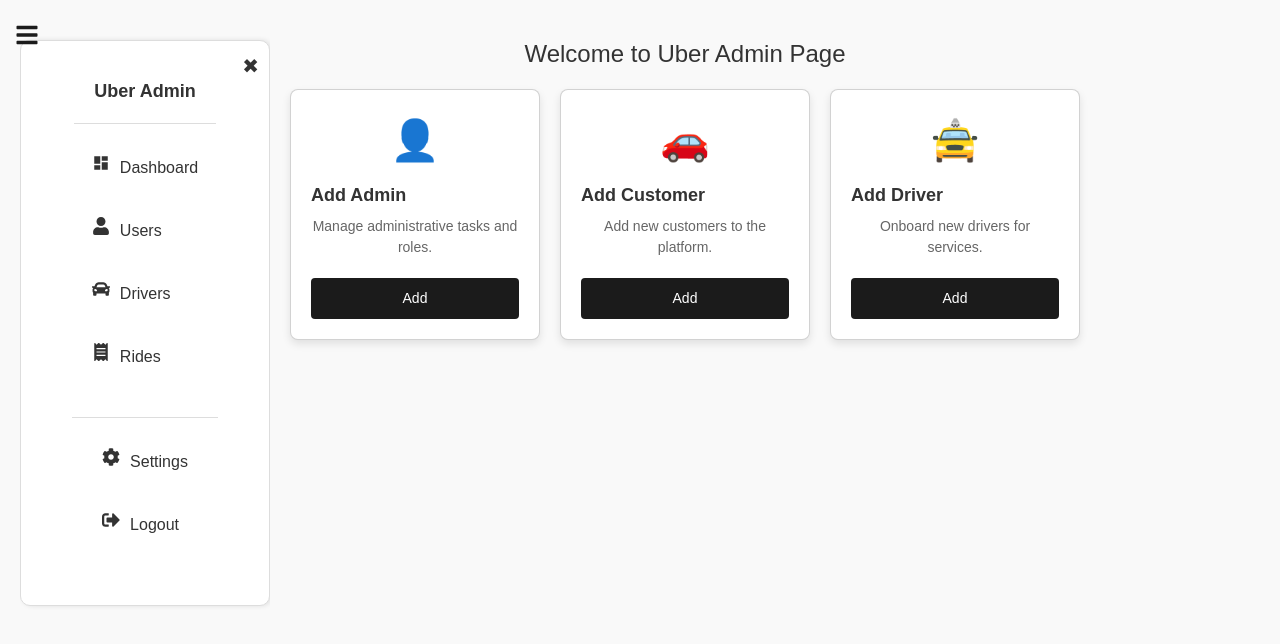
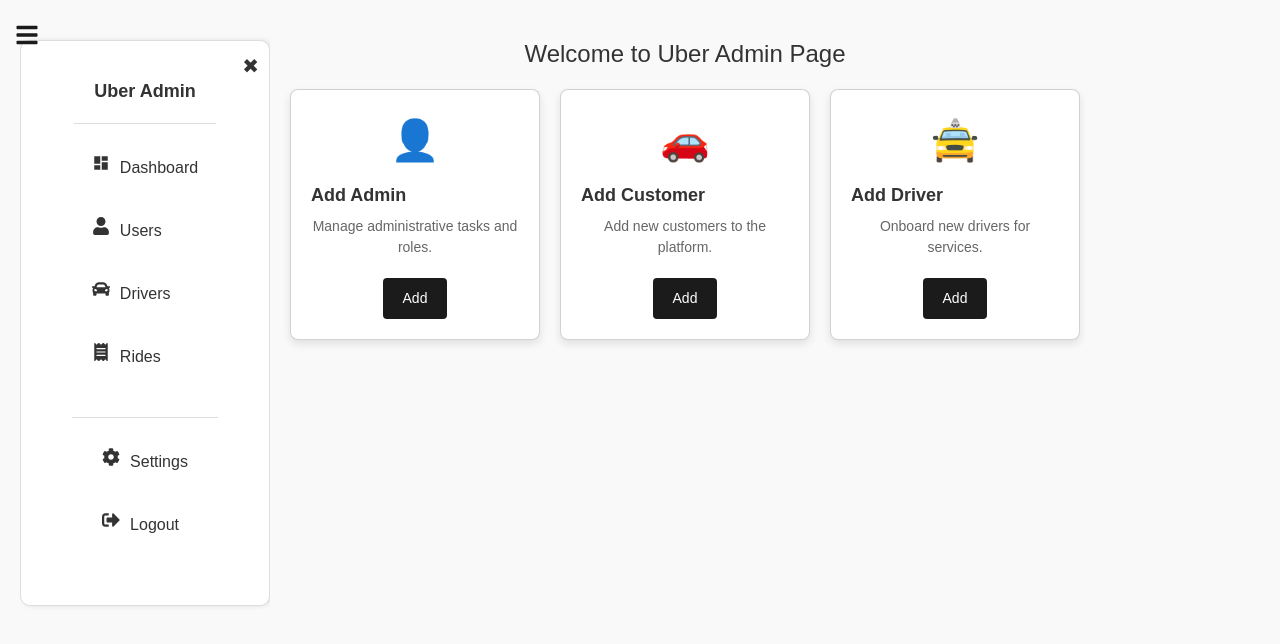
Before and after one commit to kanchNaik/UberSimulation, a React (Create React App) app in the folder Frontend/uberapp/: page /admin/home in a window 1280 px wide. Shown: the top 644 px of the page. Built offline with nearby package versions, Linux system fonts and the light colour scheme.

Commit message:
add feature in admin.

```diff
--- a/Frontend/uberapp/src/App.js
+++ b/Frontend/uberapp/src/App.js
@@ -21,6 +21,9 @@ import Billing from "./components/Rider/Billing/Billing";
 import Users from "./components/AdminDashboard/Users";
 import Drivers from "./components/AdminDashboard/Drivers";
 import Rides from "./components/AdminDashboard/Rides";
+import AddCustomer from "./components/Auth/AdminAuth/AddCustomer";
+import AddDriver from "./components/Auth/AdminAuth/AddDriver";
+import AddAdmin from "./components/Auth/AdminAuth/AddAdmin";
 window.store = store;
 
 function App() {
@@ -47,6 +50,9 @@ function App() {
           <Route path="/admin/usersinfo" element={<Users />} />
           <Route path="/admin/driversinfo" element={<Drivers />} />
           <Route path="/admin/ridesinfo" element={<Rides />} />
+          <Route path="/admin/add-driver" element={<AddDriver />} />
+          <Route path="/admin/add-customer" element={<AddCustomer />} />
+          <Route path="/admin/add-admin" element={<AddAdmin />} />
 
           <Route path="/driver/signup" element={<DriverSignup />} />
           <Route path="/customer/payments" element={<PaymentList />} />
--- a/Frontend/uberapp/src/components/AdminDashboard/Home.js
+++ b/Frontend/uberapp/src/components/AdminDashboard/Home.js
@@ -1,6 +1,7 @@
 import React from 'react';
+import { Link } from 'react-router-dom'; // Import Link from React Router
 import './Home.css';
-
+import AddAdmin from '../Auth/AdminAuth/AddAdmin';
 const HomePage = () => {
   return (
     <div className="homepage-container">
@@ -10,29 +11,34 @@ const HomePage = () => {
           title="Add Admin"
           description="Manage administrative tasks and roles."
           icon="👤"
+          link="/admin/add-admin" // Link to Add Admin page
         />
         <Card
           title="Add Customer"
           description="Add new customers to the platform."
           icon="🚗"
+          link="/admin/add-customer" // Link to Add Customer page
         />
         <Card
           title="Add Driver"
           description="Onboard new drivers for services."
           icon="🚖"
+          link="/admin/add-driver" // Link to Add Driver page
         />
       </div>
     </div>
   );
 };
 
-const Card = ({ title, description, icon }) => {
+const Card = ({ title, description, icon, link }) => {
   return (
     <div className="card">
       <div className="card-icon">{icon}</div>
       <h2 className="card-title">{title}</h2>
       <p className="card-description">{description}</p>
-      <button className="card-button">Add</button>
+      <Link to={link}>
+        <button className="card-button">Add</button>
+      </Link>
     </div>
   );
 };
--- a/Frontend/uberapp/src/components/Home/AdminHome.js
+++ b/Frontend/uberapp/src/components/Home/AdminHome.js
@@ -1,6 +1,6 @@
-import React from 'react'
-import Sidebar from '../AdminDashboard/Sidebar'
-import HomePage from '../AdminDashboard/Home'
+import React from 'react';
+import Sidebar from '../AdminDashboard/Sidebar';
+import HomePage from '../AdminDashboard/Home';
 function AdminHome() {
   return (
     <div style={{ display: "flex" }}>
```
Also changed, not shown: Frontend/uberapp/src/components/AdminDashboard/AdminRoutes.js (+6 -6 lines).
